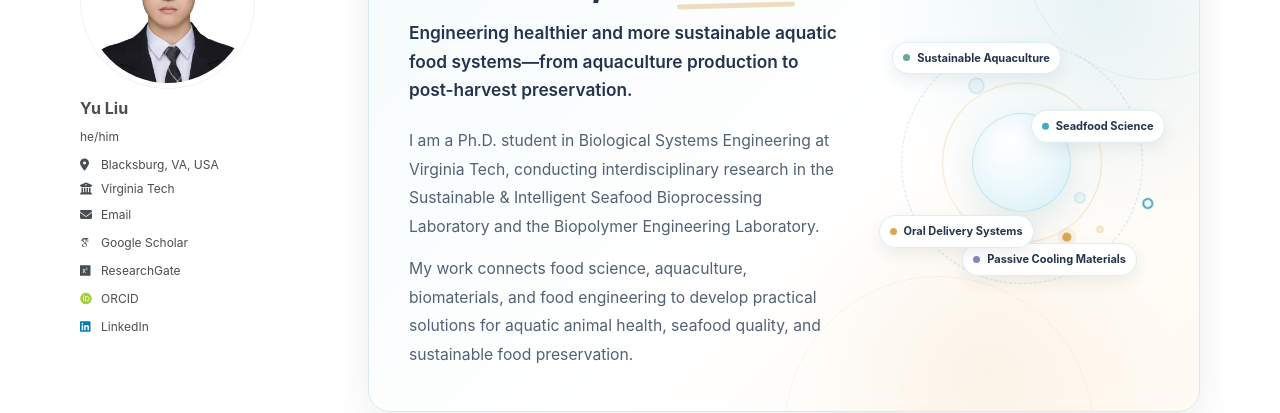
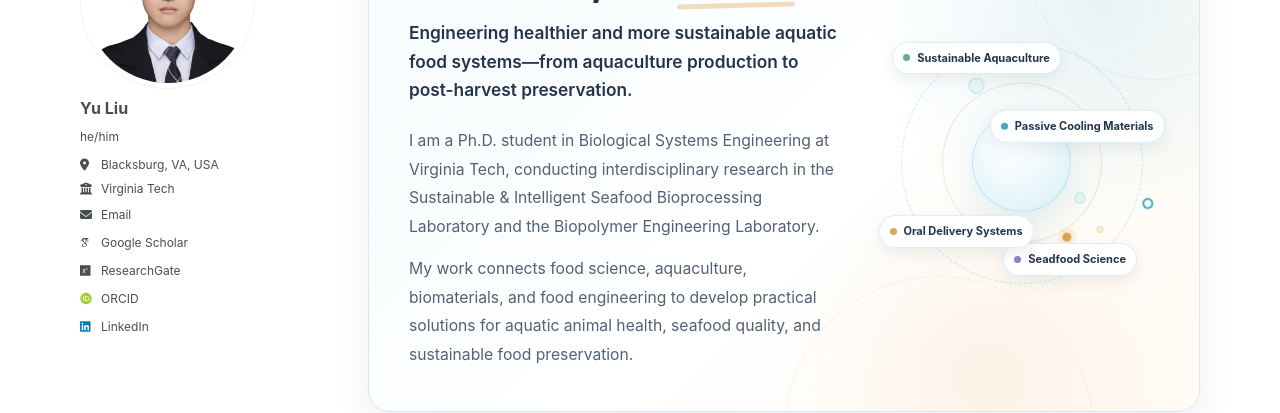
Before and after one commit to yuliu0322/yuliu0322.github.io, a Jekyll site: the page built from _pages/about.md, in a window 1280 px wide and 1377 px high. Shown: the part 189-602 px from the top of the window. Built offline with Jekyll 4.4.1, drawn with Linux system fonts in a browser that asks for light colours; some web fonts are replaced; a script bundle is joined from its source files by our own code; library files that are not in the unit come from our copies.

```diff
--- a/_pages/about.md
+++ b/_pages/about.md
@@ -868,11 +868,11 @@ html[data-theme="dark"] .home-research-card:hover {
       </div>
 
       <div class="home-visual-node home-visual-node--delivery">
-        Seadfood Science
+        Passive Cooling Materials
       </div>
 
       <div class="home-visual-node home-visual-node--cooling">
-        Passive Cooling Materials
+        Seadfood Science
       </div>
 
       <div class="home-visual-node home-visual-node--quality">
@@ -953,7 +953,7 @@ html[data-theme="dark"] .home-research-card:hover {
   </section>
 
 
-  <!-- Beyond the laboratory 🏃‍ -->
+  <!-- Beyond the laboratory 🏃 -->
   <section class="home-section home-beyond-section">
 
     <div class="home-section-header">
```
